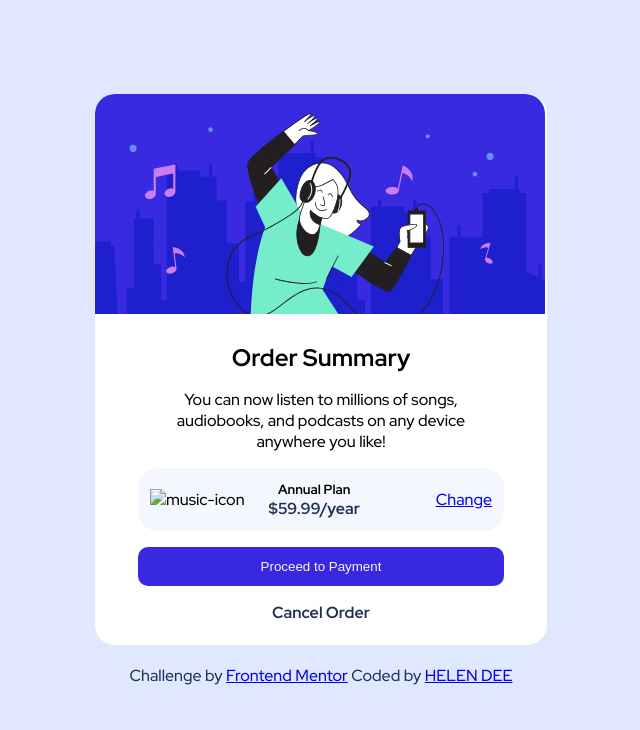
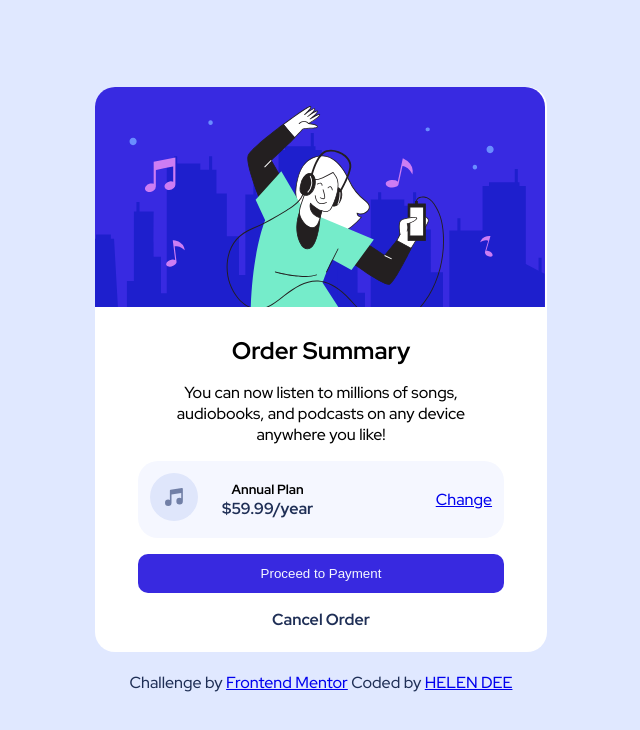
Before and after one commit to HELEN-DEE/business-card, a plain HTML site: page index.html in a window 1280 px wide. Shown: the whole page, without its empty margins (319-959 px from the left). Drawn offline with Linux system fonts and the light colour scheme; the site is published under a folder, as on GitHub Pages, so addresses that start at the root find nothing.

Commit message:
Minor correction to the icon

```diff
--- a/index.html
+++ b/index.html
@@ -24,7 +24,7 @@
     <div class="annual-tile">
       <div class="annual-tile-left">
         <div class="img-container">
-          <img src="/images/icon-music.svg" alt="music-icon">
+          <img src="images/icon-music.svg" alt="music-icon">
         </div>
         <div class="text-content">
           <h5>Annual Plan</h5>
```
